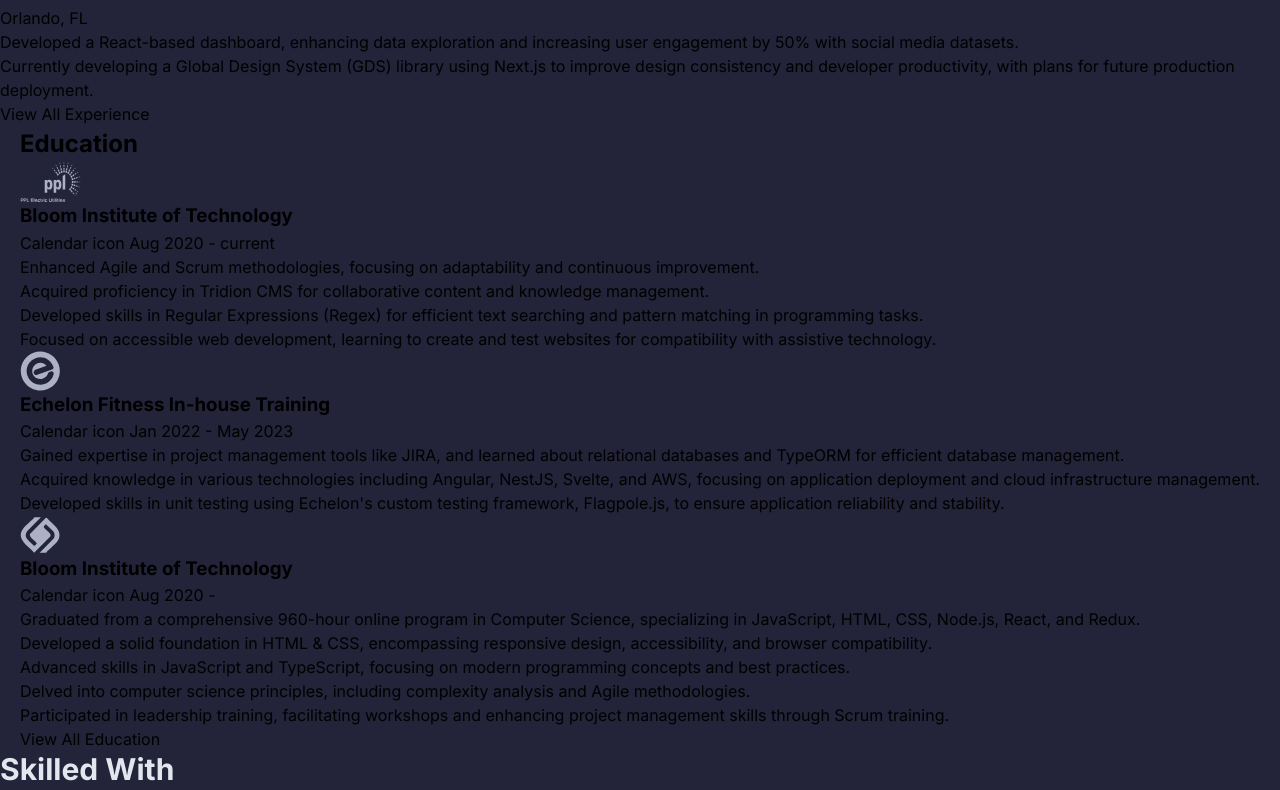
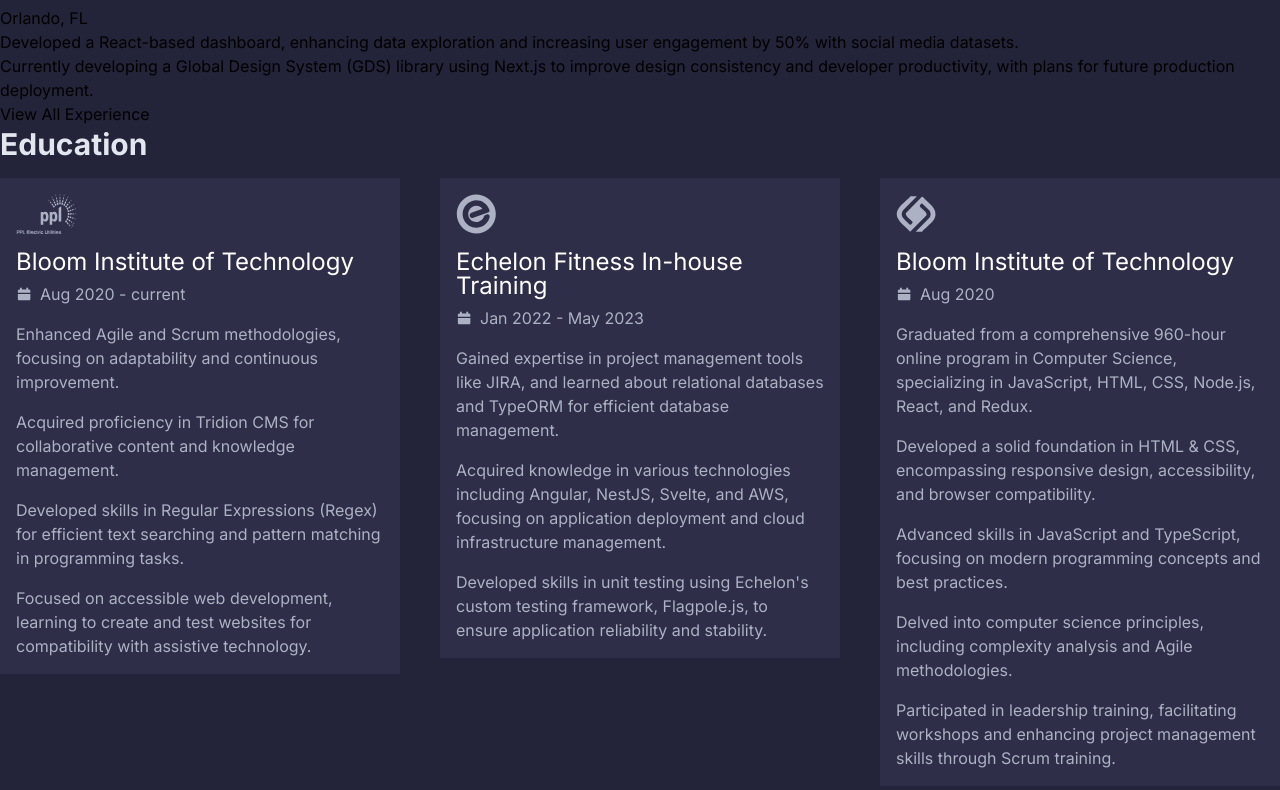
Before and after one commit to royeradames/royeradames-web-v2, an Angular app: page / in a window 1280 px wide. Shown: the part 3680-4470 px from the top of the page. Built offline with nearby package versions, Linux system fonts and the light colour scheme.

Commit message:
Add education section with updated HTML structure and CSS styles. Introduce new classes for layout and design consistency, and integrate calendar icon for date representation.

```diff
--- a/src/app/pages/main/components/resume/components/education/education.css
+++ b/src/app/pages/main/components/resume/components/education/education.css
@@ -1,7 +1,100 @@
-.hero{
+.education{
   display: flex;
+  flex-direction: column;
   gap: 16px;
-  flex-direction: row-reverse;
-  justify-content: center;
+}
+
+.education__content{
+  display: flex;
+  padding: var(--spacing-0, 0px);
+  align-items: flex-start;
+  align-content: flex-start;
+  gap: var(--spacing-0, 0px) var(--spacing-10, 40px);
+  align-self: stretch;
   flex-wrap: wrap;
 }
+
+.education__item{
+  display: flex;
+  min-width: 20em;
+  max-width: 28em;
+  padding: 16px;
+  flex-direction: column;
+  align-items: flex-start;
+  gap: 16px;
+  flex: 1 0 0;
+  border-radius: var(--radius-none, 0px);
+  background: var(--Gray-Darker, #2E2E48);
+}
+
+.education__item-header{
+  display: flex;
+  align-items: center;
+  gap: 16px;
+  flex-wrap: wrap;
+}
+
+.education__title{
+  color: var(--Gray-Lightest, #E2E6EE);
+  font-family: var(--font-family-sans, Inter);
+  font-size: var(--font-size-3xl, 30px);
+  font-style: normal;
+  font-weight: var(--font-weight-bold, 700);
+  line-height: var(--font-line-height-9, 36px);
+  letter-spacing: var(--font-letter-spacing-normal, 0px);
+}
+
+.education__item-title{
+  color: var(--color-base-white, #FFF);
+
+  /* text-base/normal */
+  font-family: var(--font-family-sans, Inter);
+  font-size: var(--font-size-2xl, 24px);
+  font-style: normal;
+  font-weight: var(--font-weight-normal, 400);
+  line-height: var(--font-line-height-6, 24px); /* 150% */
+  letter-spacing: var(--font-letter-spacing-normal, 0px);
+}
+
+.education__item-date{
+  display: flex;
+  align-items: center;
+  gap: 8px;
+  align-self: stretch;
+  color: var(--Gray-Light, #ACB1C3);
+  text-align: center;
+
+  /* text-base/normal */
+  font-family: var(--font-family-sans, Inter);
+  font-size: var(--font-size-base, 16px);
+  font-style: normal;
+  font-weight: var(--font-weight-normal, 400);
+  line-height: var(--font-line-height-6, 24px); /* 150% */
+  letter-spacing: var(--font-letter-spacing-normal, 0px);
+}
+
+.education__item-achievements{
+  display: flex;
+  flex-direction: column;
+  align-items: center;
+  gap: 16px;
+}
+
+.education__item-achievement{
+  align-self: stretch;
+  color: var(--Gray-Light, #ACB1C3);
+
+  /* text-base/normal */
+  font-family: var(--font-family-sans, Inter);
+  font-size: var(--font-size-base, 16px);
+  font-style: normal;
+  font-weight: var(--font-weight-normal, 400);
+  line-height: var(--font-line-height-6, 24px); /* 150% */
+  letter-spacing: var(--font-letter-spacing-normal, 0px);
+}
+
+.education__item-content{
+  display: flex;
+  flex-direction: column;
+  gap: 8px;
+}
--- a/src/app/pages/main/components/resume/components/education/education.html
+++ b/src/app/pages/main/components/resume/components/education/education.html
@@ -1,9 +1,9 @@
 <section class="education">
-  <h2 class="experience__title">Education</h2>
-  <div class="experience__list">
+  <h2 class="education__title">Education</h2>
+  <div class="education__content">
     @for (education of education; track $index) {
-    <section class="experience__item">
-      <header class="experience__item-header">
+    <section class="education__item">
+      <header class="education__item-header">
         @if (education.logo) {
         <app-image
           [name]="education.logo.name"
@@ -14,25 +14,30 @@
         ></app-image>
         }
 
-        <div class="experience__item-content">
-          <h3 class="experience__item-title">
+        <div class="education__item-content">
+          <h3 class="education__item-title">
             {{ education.title }}
           </h3>
-          <p class="experience__item-date">
-            Calendar icon {{ education.startDate }} - {{ education.endDate }}
+          <p class="education__item-date">
+            <app-image
+              [name]="'calendar.svg'"
+              [alt]="'calendar'"
+              [height]="16"
+              [width]="16"
+              [type]="'icons'"
+            ></app-image>
+            {{ education.startDate }}
+            @if (education.endDate) { - {{ education.endDate }}
+            }
           </p>
         </div>
       </header>
-      <div class="experience__item-achievements">
+      <div class="education__item-achievements">
         @for (achievement of education.achievements; track $index) {
-        <p class="experience__item-achievement">{{ achievement }}</p>
+        <p class="education__item-achievement">{{ achievement }}</p>
         }
       </div>
     </section>
     }
   </div>
-
-  <footer class="experience__footer">
-    <a routerLink="/education" class="experience__link">View All Education</a>
-  </footer>
 </section>
```
Also changed, not shown: public/assets/icons/calendar.svg (added).
